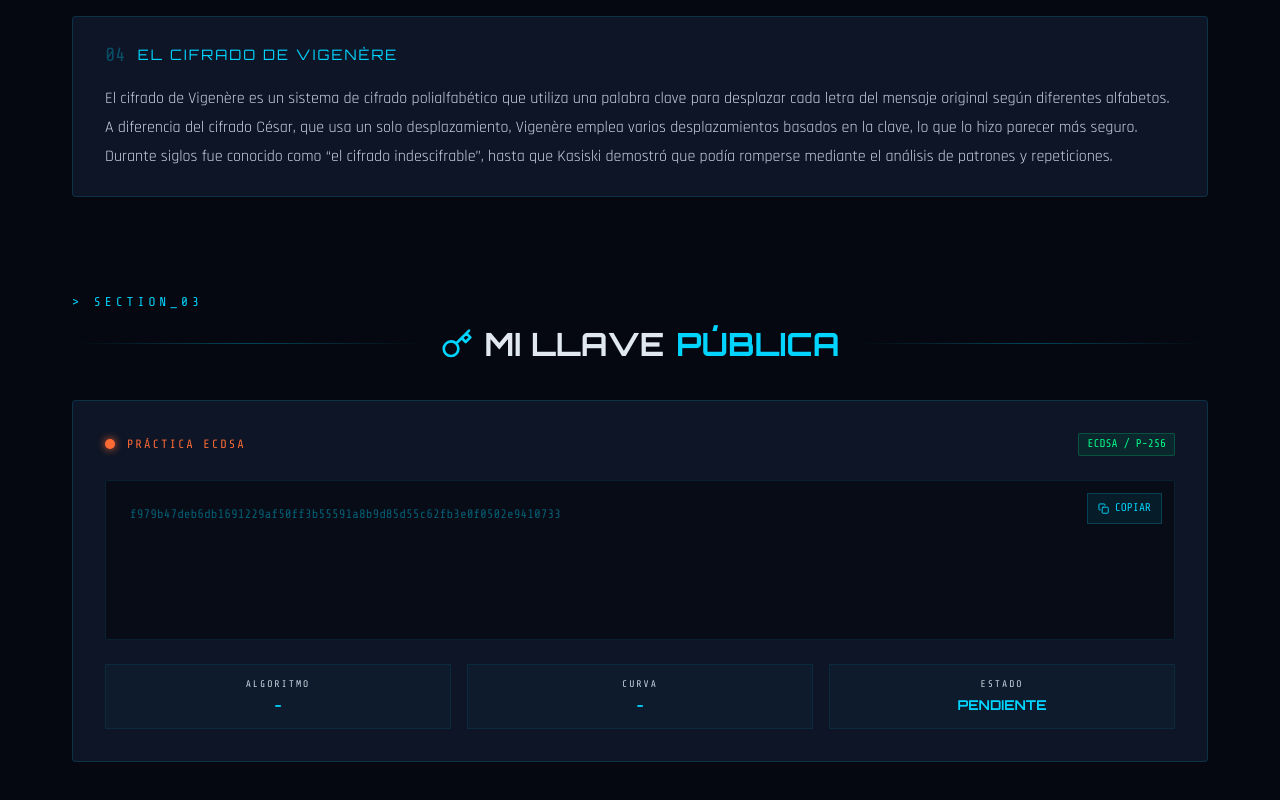
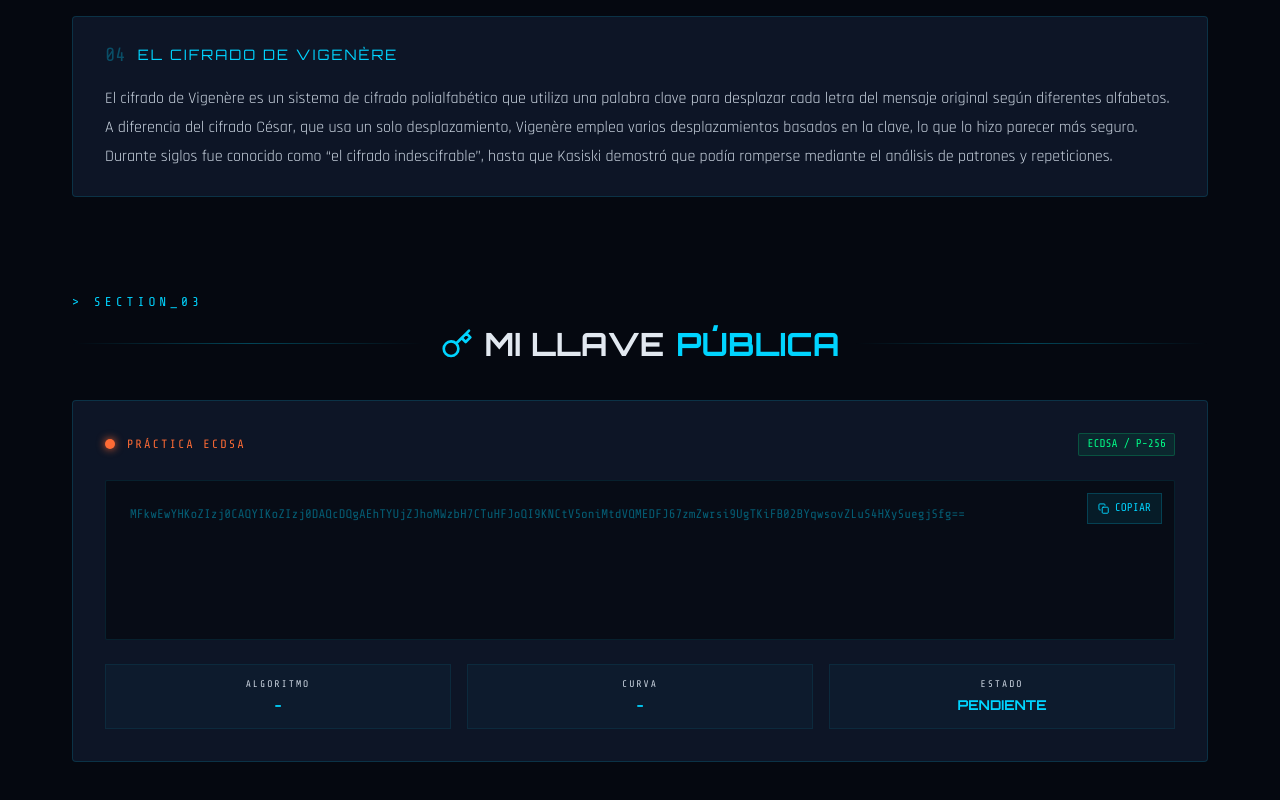
Before and after one commit to said153/PortafolioN, a React (Vite) app: page /crypto in a window 1280 px wide. Shown: the part 1747-2547 px from the top of the page. Built offline with nearby package versions, Linux system fonts and the light colour scheme.

Commit message:
Llave publica

```diff
--- a/src/pages/CryptoPage.jsx
+++ b/src/pages/CryptoPage.jsx
@@ -34,7 +34,7 @@ export default function CryptoPage() {
   const [copied, setCopied] = useState(false)
 
   const handleCopy = () => {
-    navigator.clipboard.writeText('f979b47deb6db1691229af50ff3b55591a8b9d85d55c62fb3e0f0502e9410733')
+    navigator.clipboard.writeText('MFkwEwYHKoZIzj0CAQYIKoZIzj0DAQcDQgAEhTYUjZJhoMWzbH7CTuHFJoQI9KNCtV5oniMtdVQMEDFJ67zmZwrsi9UgTKiFB02BYqwsovZLuS4HXySuegjSfg==')
     setCopied(true)
     setTimeout(() => setCopied(false), 2000)
   }
@@ -430,7 +430,7 @@ export default function CryptoPage() {
                 wordBreak: 'break-all',
                 margin: 0,
               }}>
-            {`f979b47deb6db1691229af50ff3b55591a8b9d85d55c62fb3e0f0502e9410733`}
+            {`MFkwEwYHKoZIzj0CAQYIKoZIzj0DAQcDQgAEhTYUjZJhoMWzbH7CTuHFJoQI9KNCtV5oniMtdVQMEDFJ67zmZwrsi9UgTKiFB02BYqwsovZLuS4HXySuegjSfg==`}
               </pre>
             </div>
 
```
